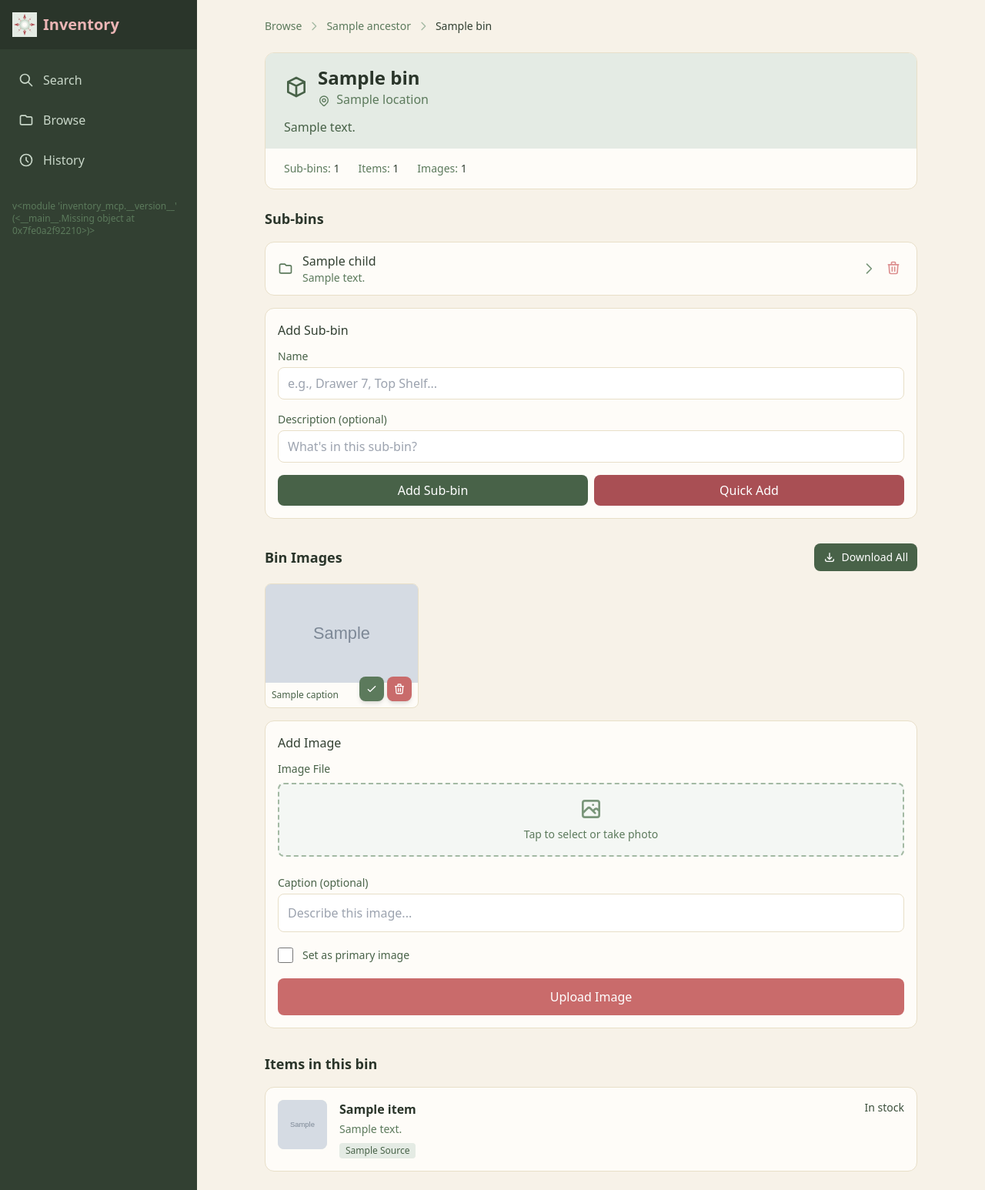
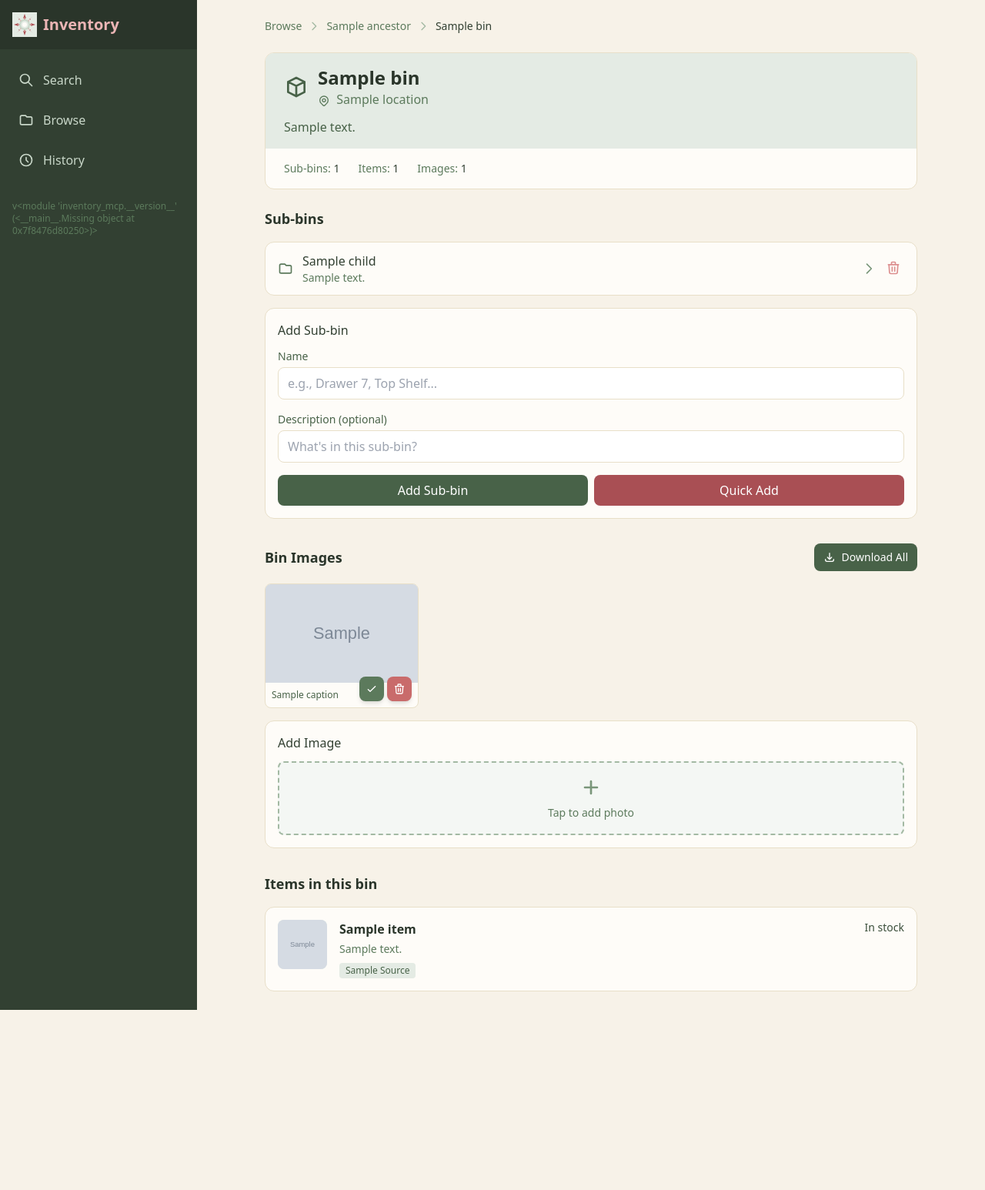
Before and after one commit to rmaxseiner/protea, a FastAPI app: template src/inventory_mcp/web/templates/bin.html in a window 1280 px wide. Shown: the whole page at 77% size. After the commit the page ends 1312 px from the top, so only its background shows below. Run offline with FastAPI, Linux system fonts and the light colour scheme; the template is opened without the code that fills it: most values are stand-ins (such as "Sample title", 1, 10 or a date in 2020); grey boxes marked "Sample" are stand-in pictures; parts of the project's set-up code (start-up, migrations or seed data) failed here and were passed over; some libraries are stand-ins or nearby versions.

Commit message:
Simplify bin page photo upload to auto-upload on selection
- Remove caption and primary checkbox fields
- Photo uploads immediately when selected
- First photo automatically set as primary
- Shows upload spinner during upload
- Page reloads to show new image

Matches the streamlined experience from Quick Add mode.

Co-Authored-By: Claude Opus 4.5 <noreply@anthropic.com>

```diff
--- a/src/inventory_mcp/web/templates/bin.html
+++ b/src/inventory_mcp/web/templates/bin.html
@@ -253,58 +253,68 @@
         </div>
         {% endif %}
 
-        <!-- Upload Form -->
+        <!-- Upload Form (Auto-upload) -->
         <div class="bg-cream-light rounded-xl border border-cream-dark p-4">
             <h3 class="font-medium text-fynbos-800 mb-3">Add Image</h3>
-            <form action="/browse/bin/{{ bin.id }}/upload-image"
-                  method="post"
-                  enctype="multipart/form-data"
-                  class="space-y-4">
-                <div>
-                    <label for="image-upload" class="block text-sm text-fynbos-600 mb-2">Image File</label>
-                    <label for="image-upload" class="flex items-center justify-center w-full h-24 border-2 border-dashed border-fynbos-300 rounded-lg cursor-pointer bg-fynbos-50 hover:bg-fynbos-100 transition-colors">
+
+            <!-- Add Photo Button -->
+            <label for="image-upload" id="upload-label" class="flex items-center justify-center w-full h-24 border-2 border-dashed border-fynbos-300 rounded-lg cursor-pointer bg-fynbos-50 hover:bg-fynbos-100 active:bg-fynbos-200 transition-colors">
                 <div class="text-center">
                     <svg class="w-8 h-8 mx-auto text-fynbos-400 mb-1" fill="none" stroke="currentColor" viewBox="0 0 24 24">
-                                <path stroke-linecap="round" stroke-linejoin="round" stroke-width="2" d="M4 16l4.586-4.586a2 2 0 012.828 0L16 16m-2-2l1.586-1.586a2 2 0 012.828 0L20 14m-6-6h.01M6 20h12a2 2 0 002-2V6a2 2 0 00-2-2H6a2 2 0 00-2 2v12a2 2 0 002 2z"/>
+                        <path stroke-linecap="round" stroke-linejoin="round" stroke-width="2" d="M12 6v6m0 0v6m0-6h6m-6 0H6"/>
                     </svg>
-                            <span class="text-sm text-fynbos-500">Tap to select or take photo</span>
+                    <span class="text-sm text-fynbos-500">Tap to add photo</span>
                 </div>
             </label>
             <input type="file"
                    id="image-upload"
-                           name="image"
                    accept="image/*"
                    capture="environment"
-                           required
                    class="hidden">
-                    <p id="file-name" class="mt-2 text-sm text-fynbos-600 truncate"></p>
+
+            <!-- Upload Progress -->
+            <div id="upload-progress" class="hidden mt-3">
+                <div class="flex items-center gap-2 text-fynbos-600">
+                    <svg class="w-5 h-5 animate-spin" fill="none" viewBox="0 0 24 24">
+                        <circle class="opacity-25" cx="12" cy="12" r="10" stroke="currentColor" stroke-width="4"></circle>
+                        <path class="opacity-75" fill="currentColor" d="M4 12a8 8 0 018-8V0C5.373 0 0 5.373 0 12h4zm2 5.291A7.962 7.962 0 014 12H0c0 3.042 1.135 5.824 3 7.938l3-2.647z"></path>
+                    </svg>
+                    <span>Uploading...</span>
                 </div>
-                <div>
-                    <label for="caption" class="block text-sm text-fynbos-600 mb-1">Caption (optional)</label>
-                    <input type="text"
-                           id="caption"
-                           name="caption"
-                           placeholder="Describe this image..."
-                           class="w-full px-3 py-3 border border-cream-dark rounded-lg focus:outline-none focus:ring-2 focus:ring-protea-400 text-base">
             </div>
-                <div class="flex items-center gap-3 py-1">
-                    <input type="checkbox"
-                           name="is_primary"
-                           id="is_primary"
-                           value="true"
-                           class="w-5 h-5 rounded border-cream-dark text-protea-500 focus:ring-protea-400">
-                    <label for="is_primary" class="text-sm text-fynbos-600">Set as primary image</label>
-                </div>
-                <button type="submit"
-                        class="w-full bg-protea-500 hover:bg-protea-600 active:bg-protea-700 text-white px-4 py-3 rounded-lg transition-colors font-medium">
-                    Upload Image
-                </button>
-            </form>
         </div>
         <script>
-            document.getElementById('image-upload').addEventListener('change', function(e) {
-                var fileName = e.target.files[0] ? e.target.files[0].name : '';
-                document.getElementById('file-name').textContent = fileName ? 'Selected: ' + fileName : '';
+            const binId = "{{ bin.id }}";
+            const imageCount = {{ bin.images|length if bin.images else 0 }};
+
+            document.getElementById('image-upload').addEventListener('change', async function(e) {
+                const file = e.target.files[0];
+                if (!file) return;
+
+                // Show progress
+                document.getElementById('upload-progress').classList.remove('hidden');
+                document.getElementById('upload-label').classList.add('hidden');
+
+                try {
+                    const formData = new FormData();
+                    formData.append('image', file);
+                    formData.append('caption', '');
+                    // First image becomes primary automatically
+                    formData.append('is_primary', imageCount === 0 ? 'true' : 'false');
+
+                    const response = await fetch(`/browse/bin/${binId}/upload-image`, {
+                        method: 'POST',
+                        body: formData
+                    });
+
+                    // Reload page to show new image
+                    window.location.reload();
+                } catch (error) {
+                    alert('Error uploading photo: ' + error.message);
+                    document.getElementById('upload-progress').classList.add('hidden');
+                    document.getElementById('upload-label').classList.remove('hidden');
+                    e.target.value = '';
+                }
             });
         </script>
     </div>
```
Lines whose indentation alone changed are shown as unchanged.
